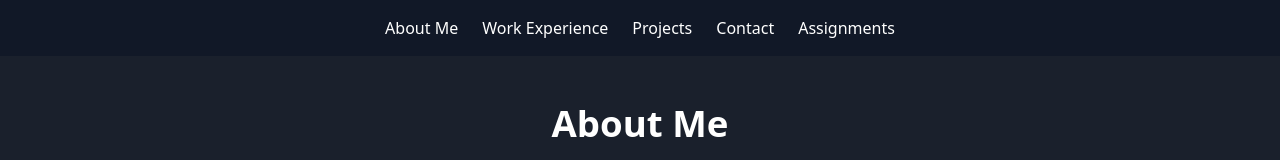
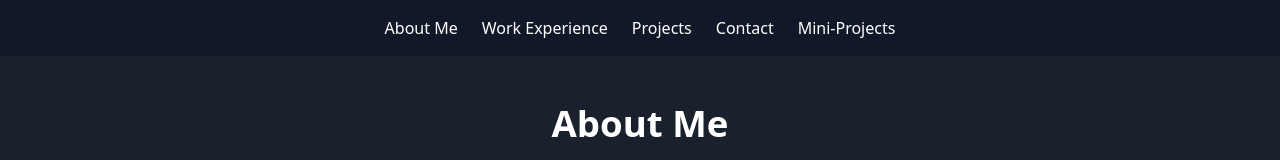
Before and after one commit to user04f8/user04f8.github.io, a React (Vite) app in the folder vite-src/: page / in a window 1280 px wide. Shown: the top 160 px of the page. Built offline with nearby package versions, Linux system fonts and the light colour scheme.

Commit message:
refactoring to mini-projects

```diff
--- a/vite-src/src/App.tsx
+++ b/vite-src/src/App.tsx
@@ -16,6 +16,7 @@ function App() {
           <Route path="/work-experience" element={<WorkExperience />} />
           <Route path="/projects" element={<Projects />} />
           <Route path="/contact" element={<Contact />} />
+          <Route path="/mini-projects" element={<Assignments />} />
           <Route path="/assignments" element={<Assignments />} />
         </Routes>
       </div>
--- a/vite-src/src/components/Navbar.tsx
+++ b/vite-src/src/components/Navbar.tsx
@@ -25,8 +25,8 @@ function Navbar() {
           </NavLink>
         </li>
         <li>
-          <NavLink to="/assignments" className="text-white hover:text-gray-400">
-            Assignments
+          <NavLink to="/mini-projects" className="text-white hover:text-gray-400">
+            Mini-Projects
           </NavLink>
         </li>
       </ul>
```
